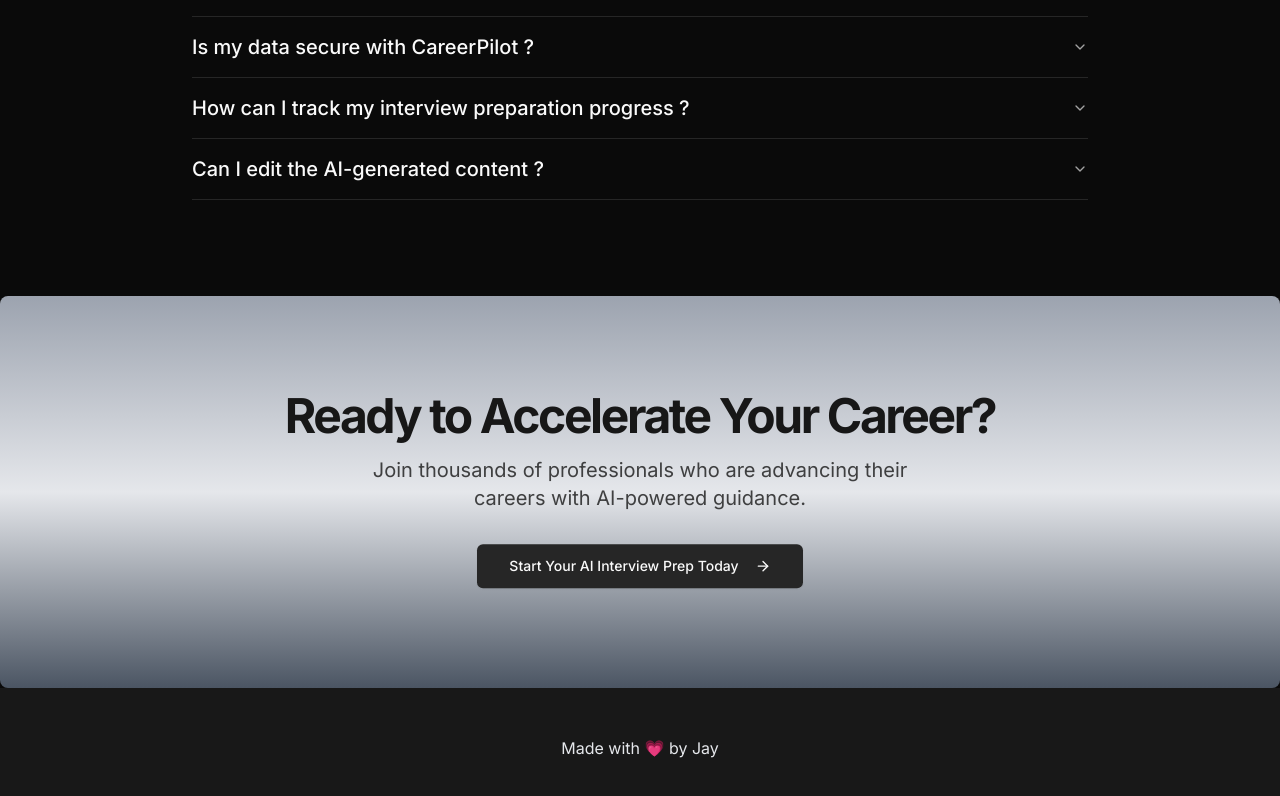
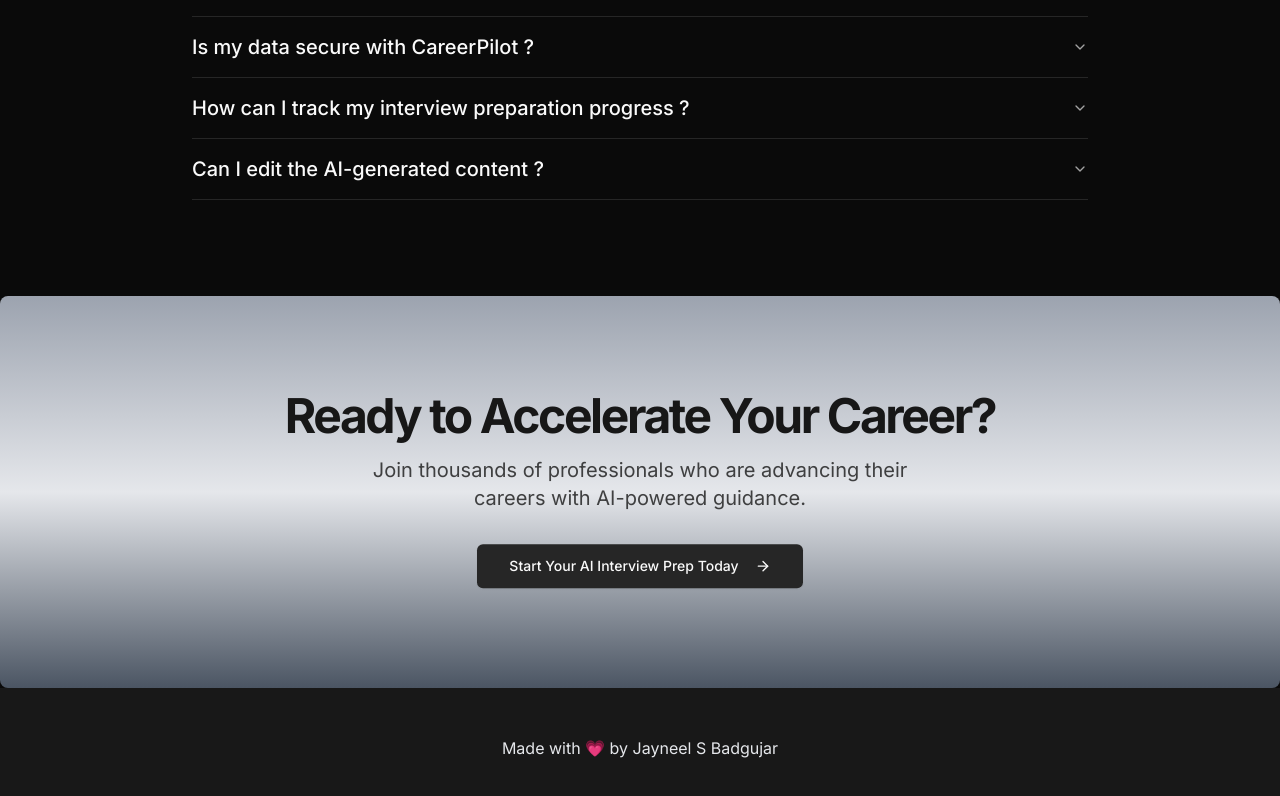
Before and after one commit to Jayneel-Badgujar98/CareerPilot, a Next.js app: page / in a window 1280 px wide. Shown: the part 3538-4334 px from the top of the page. Built offline with nearby package versions, Linux system fonts and the light colour scheme; no server answers.

Commit message:
improved the ai voice breaking

```diff
--- a/app/(main)/ai-interview-prep/ai-mock-interview/room/[sessionId]/InterviewRoomClient.jsx
+++ b/app/(main)/ai-interview-prep/ai-mock-interview/room/[sessionId]/InterviewRoomClient.jsx
@@ -640,6 +640,10 @@ export default function InterviewRoomClient({ session }) {
   3. FLOW: Listen to their response, then ask follow-up questions one-by-one based on the focus: ${config.focus}.
   4. CONSTRAINT: Keep your spoken responses under 25 words. Be a listener.
   5. TRANSITION: Do not tell the user you are an AI. Stay in character until the session ends.
+
+
+  Also if the user ask you like who is your creator or developer say him Jayneel S Badgujar as your developer and continue
+  the interview
 `;
 
       const sessionPromise = ai.live.connect({
--- a/app/layout.js
+++ b/app/layout.js
@@ -47,7 +47,7 @@ export default function RootLayout({ children }) {
 
             <footer className="bg-muted/50 py-12">
               <div className="container mx-auto px-4 text-center text-gray-200">
-                <p>Made with 💗 by Jay</p>
+                <p>Made with 💗 by Jayneel S Badgujar</p>
               </div>
             </footer>
           </ThemeProvider>
```
